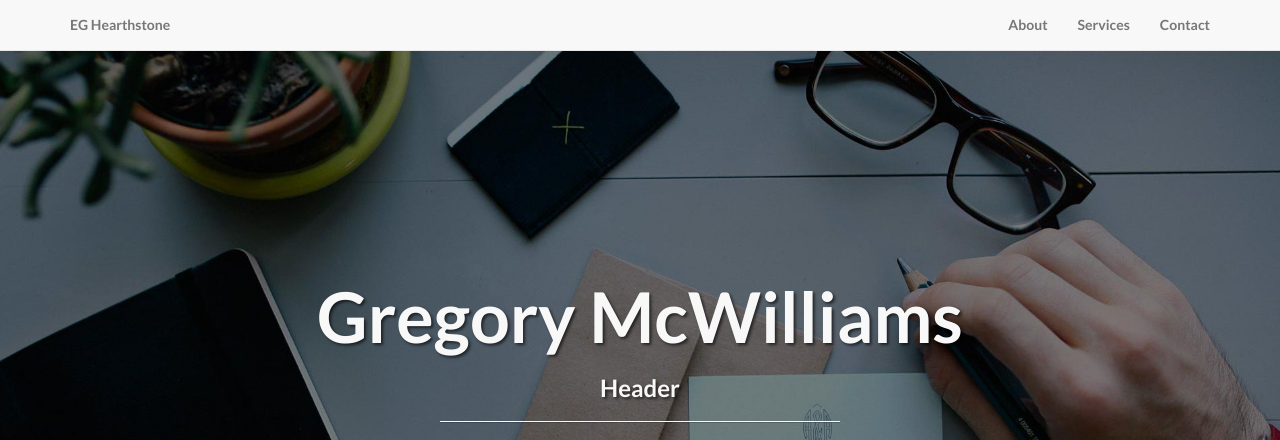
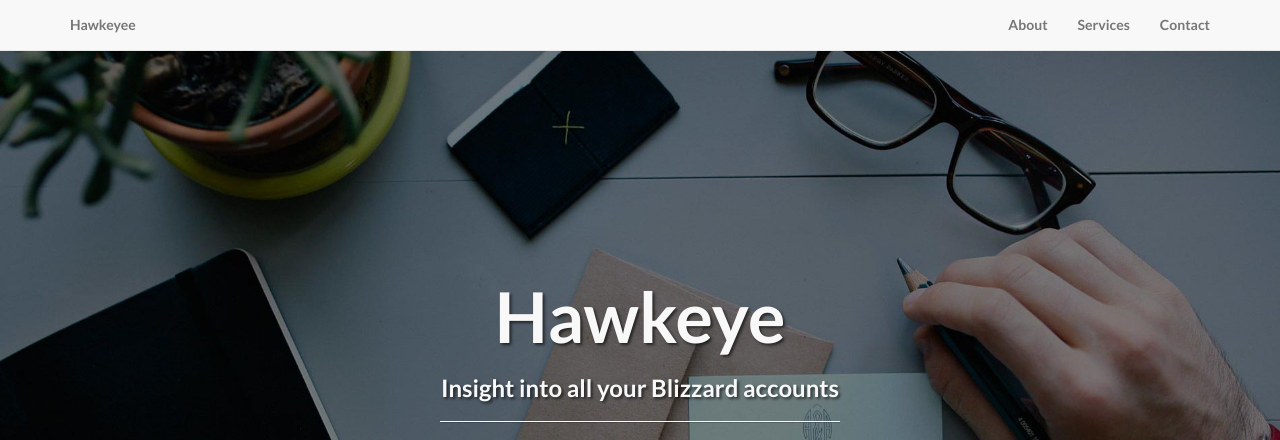
Before and after one commit to EasiGregory/EasiGregory.github.io, a plain HTML site: page index.html in a window 1280 px wide. Shown: the top 440 px of the page. Drawn offline with Linux system fonts and the light colour scheme.

Commit message:
Updating index page
Changing to "Hawkeye" for a potential name of the app.

```diff
--- a/index.html
+++ b/index.html
@@ -9,7 +9,7 @@
     <meta name="description" content="">
     <meta name="author" content="">
 
-    <title>EasiGregory</title>
+    <title>Hawkeye</title>
 
     <!-- Bootstrap Core CSS -->
     <link href="css/bootstrap.min.css" rel="stylesheet">
@@ -41,7 +41,7 @@
                     <span class="icon-bar"></span>
                     <span class="icon-bar"></span>
                 </button>
-                <a class="navbar-brand topnav" href="#">EG Hearthstone</a>
+                <a class="navbar-brand topnav" href="#">Hawkeyee</a>
             </div>
             <!-- Collect the nav links, forms, and other content for toggling -->
             <div class="collapse navbar-collapse" id="bs-example-navbar-collapse-1">
@@ -71,8 +71,8 @@
             <div class="row">
                 <div class="col-lg-12">
                     <div class="intro-message">
-                        <h1>Gregory McWilliams</h1>
-                        <h3>Header</h3>
+                        <h1>Hawkeye</h1>
+                        <h3>Insight into all your Blizzard accounts</h3>
                         <hr class="intro-divider">
                         <ul class="list-inline intro-social-buttons">
                             <li>
```
